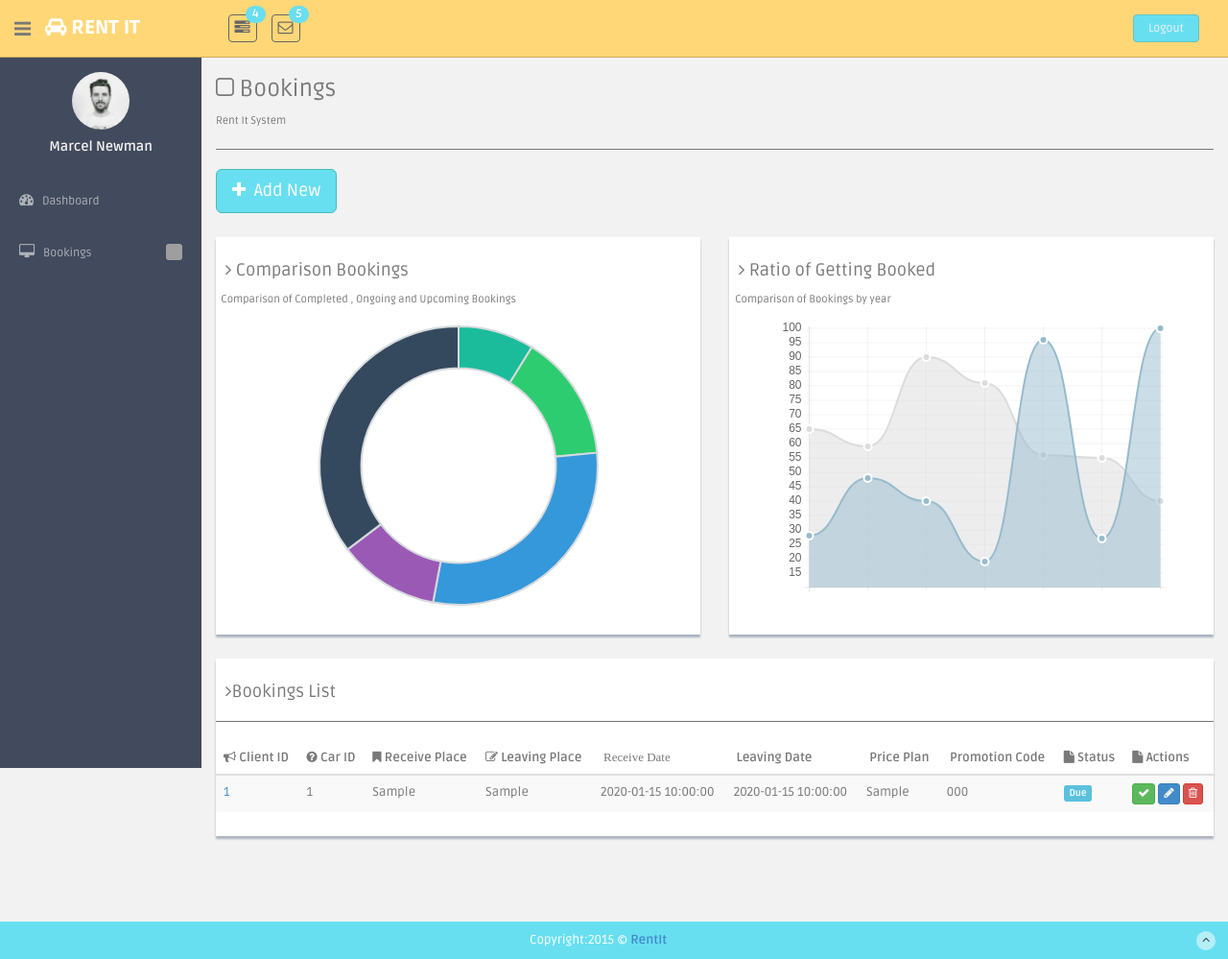
After one commit to prio101/rentit-laravel, a Laravel app: template resources/views/admin/bookings/index.blade.php in a window 1280 px wide. The commit adds this page. Shown: the whole page at 96% size. Run offline with Laravel 8, Linux system fonts and the light colour scheme; the template is opened without the code that fills it: most values are stand-ins (such as "Sample title", 1, 10 or a date in 2020); settings files or empty folders that the repository lacks are supplied; grey boxes are pictures that could not be loaded.

Commit message:
Added the Bookings Show All in Main Page

```diff
--- a/app/Http/routes.php
+++ b/app/Http/routes.php
@@ -34,6 +34,8 @@ Route::group(['prefix'=>'admin' , 'namespace' =>'Admin'] , function(){
     Route::group(['prefix'=>'bookings' , 'namespace' => 'Bookings'] , function(){
 //       GET the route of the Admin Bookings Panel
         Route::get('/' , 'bookingsController@index') ;
+//        GET the Add Bookings
+        Route::get('/add' , 'bookingsController@create') ;
     }) ;
 /*GET the route of the admin Cars panel by Group*/
     Route::group(['prefix'=>'cars','namespace'=>'Cars'] , function(){
--- a/app/Model/BookingsModel.php
+++ b/app/Model/BookingsModel.php
@@ -6,5 +6,8 @@ use Illuminate\Database\Eloquent\Model;
 
 class BookingsModel extends Model
 {
-    //
+    // Selecting the table
+    protected $table = 'bookings' ;
+
+
 }
--- /dev/null
+++ b/resources/views/admin/bookings/index.blade.php
@@ -0,0 +1,98 @@
+@extends('master-layout')
+
+
+
+@section('content')
+<!--main content start-->
+<section id="main-content">
+    <section class="wrapper site-min-height">
+        <h3><i class="fa fa-square-o"></i>&nbsp;Bookings</h3><small>Rent It System</small>
+        <hr>
+        <div>
+            <span><a href="{{url('admin/bookings/add')}}" class="btn btn-primary btn-theme btn-lg" data-toggle="tooltip" title="Add New"><i class="fa fa-plus "></i>&nbsp; Add New</a></span>
+        </div>
+
+        <div class="tab-pane" id="chartjs">
+
+            <div class="row mt">
+                <div class="col-lg-6">
+                    <div class="content-panel">
+                        <h4><i class="fa fa-angle-right"></i> Comparison Bookings</h4>
+                        <small>&nbsp; Comparison of Completed , Ongoing and Upcoming Bookings</small>
+                        <div class="panel-body text-center">
+                            <canvas id="doughnut" height="300" width="400"></canvas>
+                        </div>
+                    </div>
+                </div>
+
+                <div class="col-lg-6">
+                    <div class="content-panel">
+                        <h4><i class="fa fa-angle-right"></i> Ratio of Getting Booked</h4>
+                        &nbsp; <small>Comparison of Bookings by year</small>
+                        <div class="panel-body text-center">
+                            <canvas id="line" height="300" width="400"></canvas>
+                        </div>
+                    </div>
+                </div>
+
+            </div>
+
+
+
+        </div>
+
+
+
+        <div class="row mt">
+            <div class="col-md-12">
+                <div class="content-panel">
+                    <table class="table table-striped table-advance table-hover">
+                        <h4><i class="fa fa-angle-right"></i>Bookings List</h4>
+
+                        <hr>
+                        <thead>
+                        <tr>
+                            <th><i class="fa fa-bullhorn"></i>&nbsp;Client ID</th>
+                            <th class="hidden-phone"><i class="fa fa-question-circle"></i>&nbsp;Car ID</th>
+                            <th><i class="fa fa-bookmark"></i>&nbsp;Receive Place</th>
+                            <th><i class=" fa fa-edit"></i>&nbsp;Leaving Place</th>
+                            <th><i class="fa fa-menu">&nbsp;Receive Date</i></th>
+                            <th><i class="fa fa-menu"></i>&nbsp;Leaving Date</th>
+                            <th><i class="fa fa-menu"></i>&nbsp;Price Plan</th>
+                            <th><i class="fa fa-menu"></i>&nbsp;Promotion Code</th>
+                            <th><i class="fa fa-file"></i>&nbsp;Status</th>
+                            <th><i class="fa fa-file"></i>&nbsp;Actions</th>
+                        </tr>
+                        </thead>
+                        <tbody>
+
+                            @foreach($bookings as $booking)
+                            <tr>
+                            <td><a href="basic_table.html#">{{$booking->client_id}}</a></td>
+                            <td class="hidden-phone">{{$booking->car_id}}</td>
+                            <td>{{$booking->receive_place}}</td>
+
+                            <td>{{$booking->leaving_place}}</td>
+                            <td>{{$booking->receive_date}}</td>
+                            <td>{{$booking->leaving_date}}</td>
+                            <td>{{$booking->price_plan}}</td>
+                            <td>{{$booking->promotion_code}}</td>
+                            <td><span class="label label-info label-mini">Due</span></td>
+                            <td>
+                                <button class="btn btn-success btn-xs"><i class="fa fa-check"></i></button>
+                                <button class="btn btn-primary btn-xs"><i class="fa fa-pencil"></i></button>
+                                <button class="btn btn-danger btn-xs"><i class="fa fa-trash-o "></i></button>
+                            </td>
+                            </tr>
+                            @endforeach
+
+
+                        </tbody>
+                    </table>
+                </div><!-- /content-panel -->
+            </div><!-- /col-md-12 -->
+        </div><!-- /row -->
+
+    </section><! --/wrapper -->
+</section><!-- /MAIN CONTENT -->
+@stop
--- a/resources/views/master-layout.blade.php
+++ b/resources/views/master-layout.blade.php
@@ -209,66 +209,67 @@
                 <li class="sub-menu">
                     <a href="javascript:;" >
                         <i class="fa fa-desktop"></i>
-                        <span>UI Elements</span>
+                        <span>Bookings</span>
                     </a>
                     <ul class="sub">
-                        <li><a  href="general.html">General</a></li>
-                        <li><a  href="buttons.html">Buttons</a></li>
-                        <li><a  href="panels.html">Panels</a></li>
+                        <li><a href="{{ url('admin/bookings') }}">All Bookings</a></li>
+                        <li><a  href="general.html">Completed</a></li>
+                        <li><a  href="buttons.html">Ongoing</a></li>
+                        <li><a  href="panels.html">Upcoming</a></li>
                     </ul>
                 </li>
 
-                <li class="sub-menu">
-                    <a href="javascript:;" >
-                        <i class="fa fa-cogs"></i>
-                        <span>Components</span>
-                    </a>
-                    <ul class="sub">
-                        <li><a  href="calendar.html">Calendar</a></li>
-                        <li><a  href="gallery.html">Gallery</a></li>
-                        <li><a  href="todo_list.html">Todo List</a></li>
-                    </ul>
-                </li>
-                <li class="sub-menu">
-                    <a class="active" href="javascript:;" >
-                        <i class="fa fa-book"></i>
-                        <span>Extra Pages</span>
-                    </a>
-                    <ul class="sub">
-                        <li class="active"><a  href="blank.html">Blank Page</a></li>
-                        <li><a  href="login.html">Login</a></li>
-                        <li><a  href="lock_screen.html">Lock Screen</a></li>
-                    </ul>
-                </li>
-                <li class="sub-menu">
-                    <a href="javascript:;" >
-                        <i class="fa fa-tasks"></i>
-                        <span>Forms</span>
-                    </a>
-                    <ul class="sub">
-                        <li><a  href="form_component.html">Form Components</a></li>
-                    </ul>
-                </li>
-                <li class="sub-menu">
-                    <a href="javascript:;" >
-                        <i class="fa fa-th"></i>
-                        <span>Data Tables</span>
-                    </a>
-                    <ul class="sub">
-                        <li><a  href="basic_table.html">Basic Table</a></li>
-                        <li><a  href="responsive_table.html">Responsive Table</a></li>
-                    </ul>
-                </li>
-                <li class="sub-menu">
-                    <a href="javascript:;" >
-                        <i class=" fa fa-bar-chart-o"></i>
-                        <span>Charts</span>
-                    </a>
-                    <ul class="sub">
-                        <li><a  href="morris.html">Morris</a></li>
-                        <li><a  href="chartjs.html">Chartjs</a></li>
-                    </ul>
-                </li>
+                {{--<li class="sub-menu">--}}
+                    {{--<a href="javascript:;" >--}}
+                        {{--<i class="fa fa-cogs"></i>--}}
+                        {{--<span>Components</span>--}}
+                    {{--</a>--}}
+                    {{--<ul class="sub">--}}
+                        {{--<li><a  href="calendar.html">Calendar</a></li>--}}
+                        {{--<li><a  href="gallery.html">Gallery</a></li>--}}
+                        {{--<li><a  href="todo_list.html">Todo List</a></li>--}}
+                    {{--</ul>--}}
+                {{--</li>--}}
+                {{--<li class="sub-menu">--}}
+                    {{--<a class="active" href="javascript:;" >--}}
+                        {{--<i class="fa fa-book"></i>--}}
+                        {{--<span>Extra Pages</span>--}}
+                    {{--</a>--}}
+                    {{--<ul class="sub">--}}
+                        {{--<li class="active"><a  href="blank.html">Blank Page</a></li>--}}
+                        {{--<li><a  href="login.html">Login</a></li>--}}
+                        {{--<li><a  href="lock_screen.html">Lock Screen</a></li>--}}
+                    {{--</ul>--}}
+                {{--</li>--}}
+                {{--<li class="sub-menu">--}}
+                    {{--<a href="javascript:;" >--}}
+                        {{--<i class="fa fa-tasks"></i>--}}
+                        {{--<span>Forms</span>--}}
+                    {{--</a>--}}
+                    {{--<ul class="sub">--}}
+                        {{--<li><a  href="form_component.html">Form Components</a></li>--}}
+                    {{--</ul>--}}
+                {{--</li>--}}
+                {{--<li class="sub-menu">--}}
+                    {{--<a href="javascript:;" >--}}
+                        {{--<i class="fa fa-th"></i>--}}
+                        {{--<span>Data Tables</span>--}}
+                    {{--</a>--}}
+                    {{--<ul class="sub">--}}
+                        {{--<li><a  href="basic_table.html">Basic Table</a></li>--}}
+                        {{--<li><a  href="responsive_table.html">Responsive Table</a></li>--}}
+                    {{--</ul>--}}
+                {{--</li>--}}
+                {{--<li class="sub-menu">--}}
+                    {{--<a href="javascript:;" >--}}
+                        {{--<i class=" fa fa-bar-chart-o"></i>--}}
+                        {{--<span>Charts</span>--}}
+                    {{--</a>--}}
+                    {{--<ul class="sub">--}}
+                        {{--<li><a  href="morris.html">Morris</a></li>--}}
+                        {{--<li><a  href="chartjs.html">Chartjs</a></li>--}}
+                    {{--</ul>--}}
+                {{--</li>--}}
 
             </ul>
             <!-- sidebar menu end-->
@@ -311,5 +312,22 @@
 
 <script src="{{ asset('assets/js/app.js') }}"></script>
 
+<script src="{{ asset('assets/js/chart-master/Chart.js') }}"></script>
+<script src="{{ asset('assets/js/chartjs-conf.js') }}"></script>
+<!--script for this page-->
+<script src="{{ asset('assets/js/morris-conf.js') }}"></script>
+
+<script>
+    //custom select box
+
+    $(function(){
+        $('select.styled').customSelect();
+    });
+
+</script>
+
+
+
+
 </body>
 </html>
```
Also changed, not shown: app/Http/Controllers/Admin/Bookings/bookingsController.php (+6 -2 lines), database/seeds/BookingsTableSeeder.php (+8 -3 lines), resources/views/admin/bookings/add/index.blade.php (added, +89 -0 lines), tests/BookingsPanelTest.php (+8 -0 lines), database/migrations/2015_11_19_142546_create_bookings_table.php, database/migrations/2015_11_21_191337_add_time_stamp_on_bookings_table.php (added), database/migrations/2015_11_21_230018_add_status_in_bookings_table.php (added).
